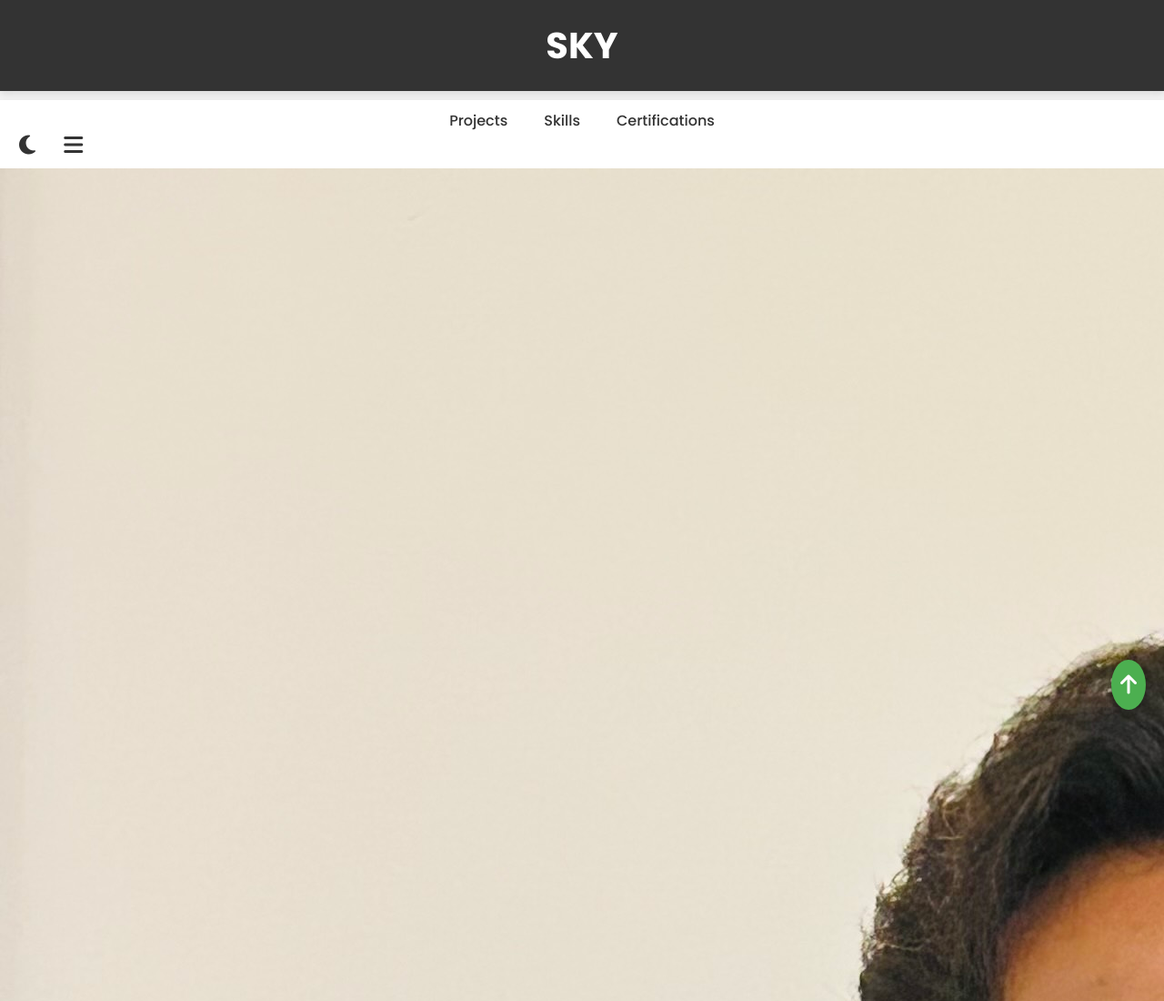
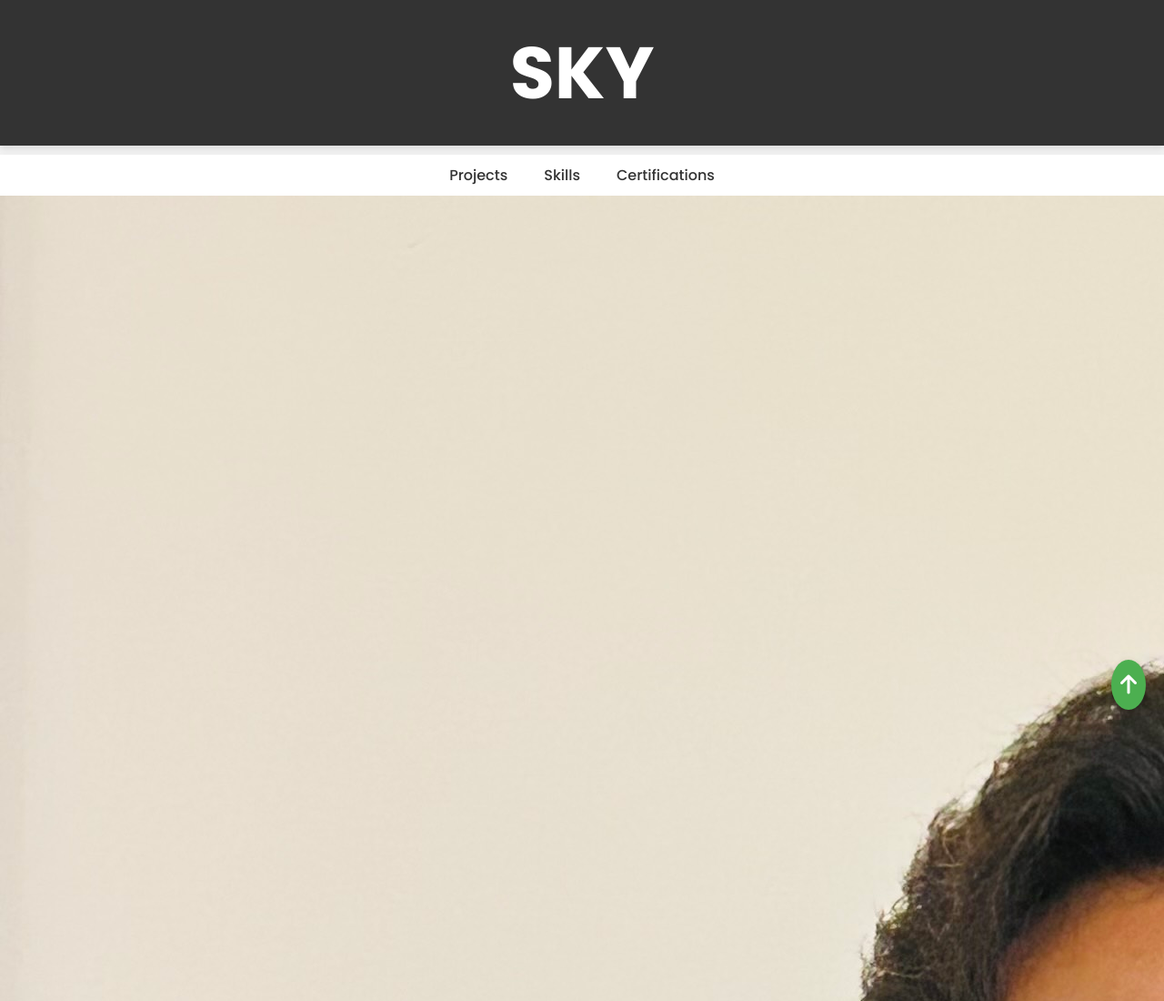
Before and after one commit to SusheelKumarYadavKonda/SusheelKumarYadavKonda.github.io, a plain HTML site: page index.html in a window 1280 px wide. Shown: the top 1100 px of the page at 91% size. Drawn offline with Linux system fonts and the light colour scheme; a script that the page names is missing.

Commit message:
the buttons are changed

```diff
--- a/index.html
+++ b/index.html
@@ -37,17 +37,7 @@
         </li>
       </ul>
 
-      <button type="button" aria-label="toggle theme" class="btn btn--icon">
-        <i aria-hidden="true" id="btn-theme" class="fas fa-moon"></i>
-      </button>
 
-      <button
-        type="button"
-        aria-label="toggle navigation"
-        class="btn btn--icon nav__hamburger"
-      >
-        <i aria-hidden="true" class="fas fa-bars"></i>
-      </button>
     </nav>
 
     <main>
--- a/styles.css
+++ b/styles.css
@@ -21,7 +21,7 @@ body.dark {
 }
 
 .header__title {
-  font-size: 2.5em;
+  font-size: 5em;
   margin: 0;
 }
 
@@ -39,7 +39,7 @@ body.dark {
 }
 
 body.dark .nav {
-  background-color: #444;
+  background-color: #d3b6b6;
 }
 
 .nav__list {
```
